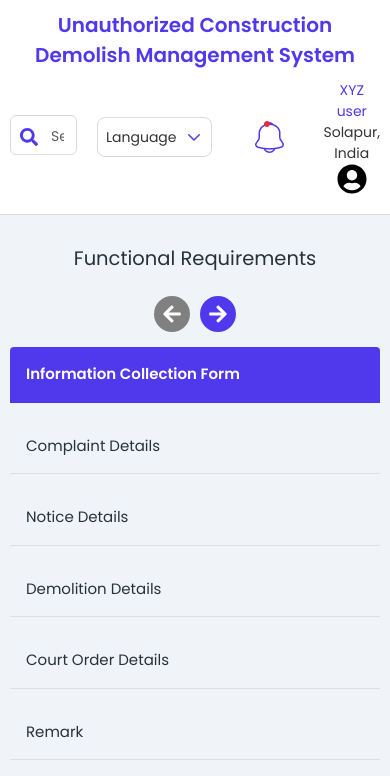
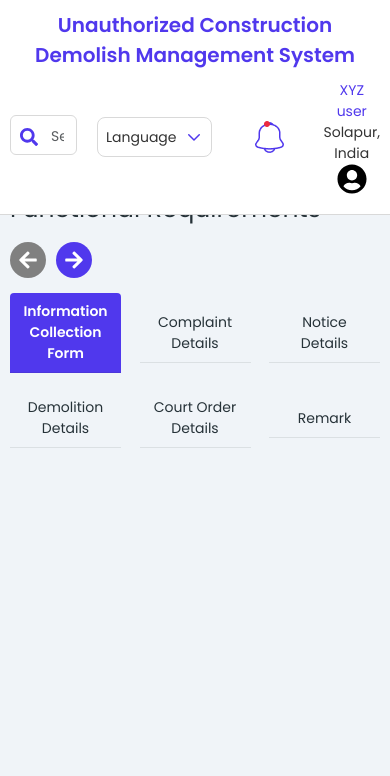
Before and after one commit to Itdevelopment002/UCM-System, a React (Create React App) app: page /dashboard in a window 390 px wide. Shown: the top 776 px of the page. Built offline with nearby package versions, Linux system fonts and the light colour scheme.

Commit message:
made all the things responsive except login/reg

```diff
--- a/src/App.css
+++ b/src/App.css
@@ -22,6 +22,14 @@ input::placeholder {
   display: flex;
   flex-direction: column;
   /* min-height: 100%; */
-  overflow-x: auto; /* Allow horizontal scrolling for large content */
-  overflow-y: auto; /* Keep vertical scrolling */
+
 }
+@media (max-width: 576px) {
+  .app-container {
+    display: flex;
+    flex-direction: column;
+    /* min-height: 100%; */
+    overflow-x: auto; /* Allow horizontal scrolling for large content */
+    overflow-y: auto; /* Keep vertical scrolling */
+  }
+}
--- a/src/components/Form/FunctionalRequiremnt.css
+++ b/src/components/Form/FunctionalRequiremnt.css
@@ -236,39 +236,53 @@ textarea {
     font-size: 16px; /* Slightly smaller font size for smaller screens */
   }
   .form-container {
+      overflow-y: auto;
+      width: 70%;
+      /* max-height: 60vh; */
+      top: 190px;
 
-
-
-    overflow-y: auto;
-    width: 70%; /* Full width for mobile */
-    max-height: 60vh; /* Allow scroll when content exceeds viewport height */
-  }
-  .form-container form {
-    padding: 15px;
-  }
+      left: 30%;
+}
 }
 
 /* For screen widths of 768px and below */
 @media (max-width: 768px) {
   .form-container {
-    position: relative;
-    top: 40px;
-    /* min-height: 100vh; */
+    position: fixed;
+    top: 434px;
+    left: 0;
+    min-height: 100vh;
     padding: 10px;
-    width: 100%; /* Full width for mobile */
+    width: 100%;
     /* max-height: 90vh; */
-  }
-  .form-container form {
-    padding: 10px;
-  }
+}
+.form-container form {
+  position: fixed;
+  height: inherit;
+  padding: 10px;
+}
 }
 
 
 @media (max-width: 576px) {
   .form-container {
-    /* margin-top: 190px;  */
+    margin-top: 40px;
     padding: 5px;
-    margin-top: auto;
+
+    width: 100%; /* Ensure full width on very small screens */
+    /* max-height: 90vh;  */
+  }
+  .form-container form {
+    height: max-content;
+    padding: 5px;
+  }
+}
+
+@media (max-width: 420px) {
+  .form-container {
+    margin-top: 90px;
+    padding: 5px;
+
     width: 100%; /* Ensure full width on very small screens */
     /* max-height: 90vh;  */
   }
@@ -515,3 +529,25 @@ textarea {
       gap: 15px; /* Increase gap between buttons */
   }
 }
+@media (max-width: 1000px) {
+  .form-container {
+    top: 200px;
+      width: 100%;
+      left: 0%;
+  }
+}
+
+@media (max-width: 992px) {
+  .form-container {
+    top: 25%;
+      width: 100%;
+      left: 0%;
+  }
+}
+@media (max-width: 768px) {
+  .form-container {
+      top: 35%;
+      width: 100%;
+      left: 0%;
+  }
+}
--- a/src/components/FormBoard/FormBoard.css
+++ b/src/components/FormBoard/FormBoard.css
@@ -25,3 +25,13 @@
   overflow-y: auto;
 
 }
+@media (max-width: 1280px) {
+  .main-content{
+    margin-left: 0px;
+  }
+}
+@media (min-width: 1800px) {
+  .main-content {
+      margin-left: 380px;
+  }
+}
--- a/src/components/FormBoard/FormBoard.js
+++ b/src/components/FormBoard/FormBoard.js
@@ -21,7 +21,7 @@ const Dashboard = () => {
 
         <div className="main-content">
            <Hwizardbar /> {/* Make sure this is fixed at the top */}
-          <div className="form-container">
+
             <Routes>
               <Route path="/form" element={<FunctionalRequiremnt />} />
               <Route path="/complain-details" element={<ComplaintDetails />} />
@@ -30,7 +30,7 @@ const Dashboard = () => {
               <Route path="/remark" element={<Remark />} />
               <Route path="/demolition-order" element={<DemolitionOrder />} />
             </Routes>
-          </div>
+
         </div>
       </StepProvider>
     </div>
--- a/src/components/Hwizardbar/Hwizardbar.css
+++ b/src/components/Hwizardbar/Hwizardbar.css
@@ -16,10 +16,7 @@
 
 
 }
-/* .tab-text:hover{
-  font-weight: 600;
-} */
-/* First Row: Heading + Arrows */
+
 .first-row {
   display: flex;
   flex-direction: row;
@@ -140,9 +137,10 @@
 /* Tablet View (Max Width: 992px) */
 @media (max-width: 992px) {
   .container-bar {
+    margin-top: 100px;
     width: 90%;
     left: 5%;
-    margin-top: 125px;
+
 
   }
 
@@ -167,38 +165,39 @@
   }
 }
 
-/* Mobile View (Max Width: 576px) */
-@media (max-width: 576px) {
+
+@media (max-width: 992px) {
   .container-bar {
+      top: 0%;
       width: 100%;
-   height: 100%;
-    left: 0;
-
+      left: 0%;
+  }
+}
+@media (min-width: 1800px) {
+  .container-bar {
+      left: 382px;
+  }
 }
 
-  .first-row {
-    align-items: center;
-    text-align: center;
+@media (max-width: 1280px) {
+  .container-bar {
+      width: 70%;
+      left: 30%;
+  }
+}
+@media (max-width: 1000px) {
+  .container-bar {
+
+      width: 100%;
+      left: 0%;
+  }
 }
 
-  .heading1 {
-    font-size: clamp(1rem, 5vw, 1.25rem); /* Responsive font size for mobile */
-    margin-bottom: 1rem;
-  }
 
-  .arrow-buttons {
-    justify-content: center;
-  }
-
-  .tab-container {
-    flex-direction: row;
-    align-items: stretch;
-  }
-
-  .tab {
+@media (max-width: 768px) {
+  .container-bar {
+    top: 10%;
       width: 100%;
-    font-size: 15px;
-    text-align: left;
-    padding: 1rem; /* Increased padding for better touch targets */
+      left: 0%;
   }
 }
--- a/src/components/Sidebar/Sidebar.css
+++ b/src/components/Sidebar/Sidebar.css
@@ -221,7 +221,7 @@
 
 @media (max-width: 1000px) {
   .sidebar-outer-div {
-    visibility: hidden;
+    display: none;
     /* Hide the sidebar */
     position: absolute;
     /* Remove it from the layout flow */
```
Lines whose indentation alone changed are shown as unchanged.
